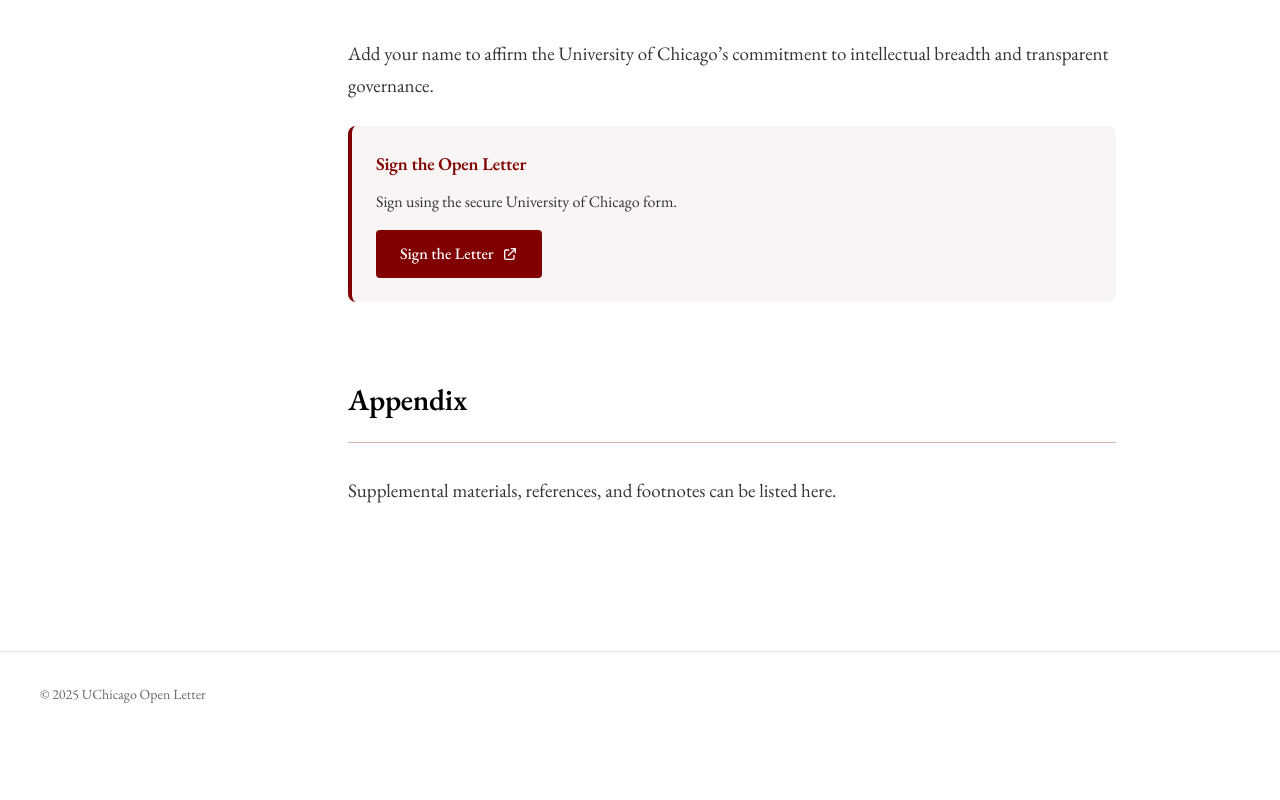
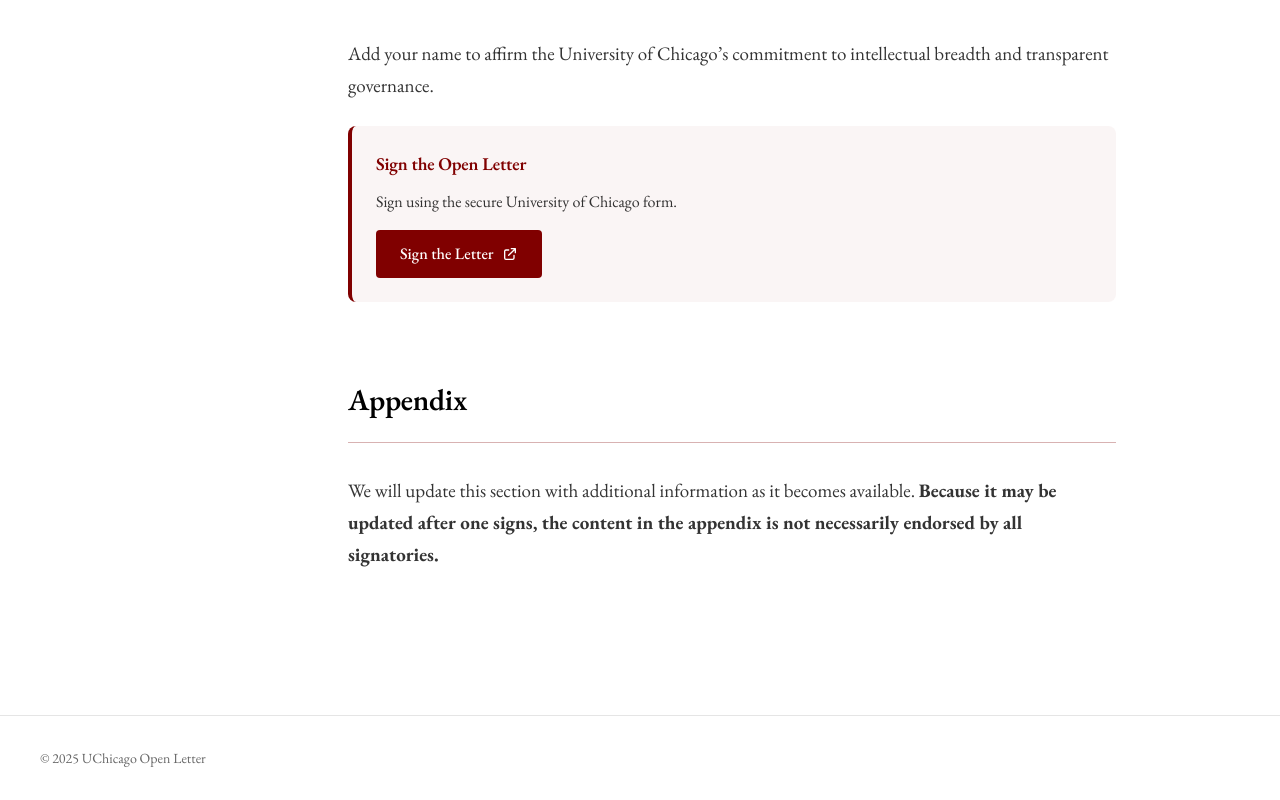
Before and after one commit to zroe1/uchicago-open-letter, a Next.js app: page / in a window 1280 px wide. Shown: the part 3415-4215 px from the top of the page. Before the commit the page ends 4151 px from the top, so only its background shows below. Built offline with nearby package versions, Linux system fonts and the light colour scheme.

Commit message:
update appendix

```diff
--- a/src/app/page.tsx
+++ b/src/app/page.tsx
@@ -21,7 +21,7 @@ export default function Home() {
               <a
                 className="whitespace-nowrap rounded-full border border-[var(--maroon)]/50 px-3 py-1.5 text-[15px] text-[var(--maroon)]"
                 href="#letter">
-                Open Letter
+                Dear Reader,
               </a>
             </li>
             <li>
@@ -301,7 +301,11 @@ export default function Home() {
             <h2 className="text-2xl md:text-3xl font-semibold">Appendix</h2>
             <hr className="mt-5 md:mt-6 mb-6 md:mb-8 border-[var(--maroon)]/30" />
             <p className="text-[17px] md:text-[19px] leading-7 md:leading-8 text-black/80">
-              Supplemental materials, references, and footnotes can be listed here.
+              We will update this section with additional information as it becomes available.{" "}
+              <b>
+                Because it may be updated after one signs, the content in the appendix is not
+                necessarily endorsed by all signatories.
+              </b>
             </p>
           </section>
         </main>
```
